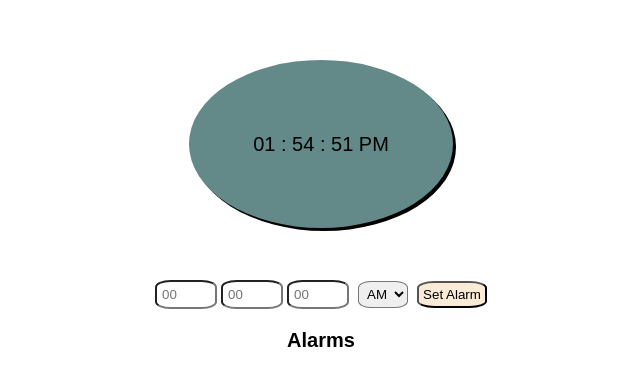
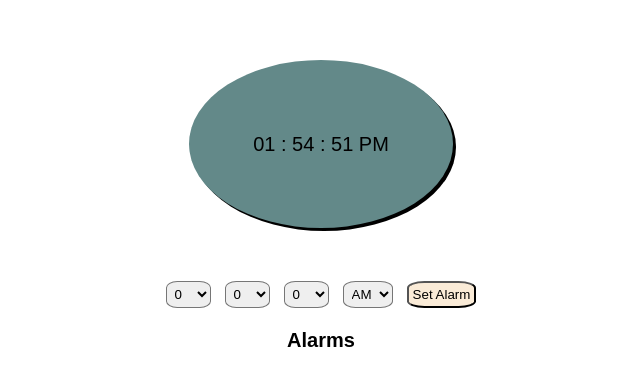
Before and after one commit to Basudev008/alarm_project.github.io, a plain HTML site: page index.html in a window 1280 px wide. Shown: the part 186-572 px from the top of the page, without its empty margins (319-959 px from the left). Drawn offline with Linux system fonts and the light colour scheme.

Commit message:
second commit

```diff
--- a/index.css
+++ b/index.css
@@ -30,12 +30,8 @@
   border-radius: 50%;
 }
 
+select,
 input {
-  padding: 5px;
-  border-radius: 25%;
-}
-
-select {
   margin: 5px;
   padding: 4px;
   border-radius: 25%;
--- a/index.html
+++ b/index.html
@@ -2,6 +2,7 @@
 <html lang="en">
   <head>
     <title>Alarm Clock</title>
+    <meta charset="utf-8" />
     <link rel="stylesheet" href="./index.css" />
   </head>
   <body>
@@ -10,32 +11,9 @@
       <div class="main-clock"></div>
       <div class="set-alarm-clock">
         <form>
-          <!-- given min and max values to check input -->
-          <input
-            type="number"
-            min="0"
-            max="12"
-            class="hour"
-            placeholder="00"
-            required
-          />
-          <input
-            type="number"
-            min="0"
-            max="59"
-            class="minute"
-            placeholder="00"
-            required
-          />
-          <input
-            type="number"
-            min="0"
-            max="59"
-            class="second"
-            placeholder="00"
-            required
-          />
-
+          <select class="hour"></select>
+          <select class="minute"></select>
+          <select class="second"></select>
           <select class="set-meridiem">
             <option value="AM">AM</option>
             <option value="PM">PM</option>
--- a/index.js
+++ b/index.js
@@ -6,6 +6,23 @@ const secondInput = document.querySelector(".second");
 const meridiemInput = document.querySelector(".set-meridiem");
 const alarmList = document.querySelector(".alarm-list");
 
+//create options for hour
+for (let i = 0; i <= 12; i++) {
+  let option = new Option(`${i}`);
+  hourInput.appendChild(option);
+}
+
+//create options for minute
+for (let i = 0; i <= 59; i++) {
+  let option = new Option(`${i}`);
+  minuteInput.appendChild(option);
+}
+
+//create options for second
+for (let i = 0; i <= 59; i++) {
+  let option = new Option(`${i}`);
+  secondInput.appendChild(option);
+}
 // a variable to store all alarm timings
 var alarmTimings = [];
 
@@ -41,9 +58,9 @@ setAlarm.addEventListener("click", (e) => {
     secondInput.value < 10 ? "0" + secondInput.value : secondInput.value;
 
   //clearing the alarm input box
-  hourInput.value = "";
-  minuteInput.value = "";
-  secondInput.value = "";
+  hourInput.value = 0;
+  minuteInput.value = 0;
+  secondInput.value = 0;
   let alarmInput = `${hoursValue} : ${minutesValue} : ${secondsValue} ${meridiemInput.value}`;
   createSelectedAlarmElement(alarmInput);
   alarmTimings.push(alarmInput);
```
